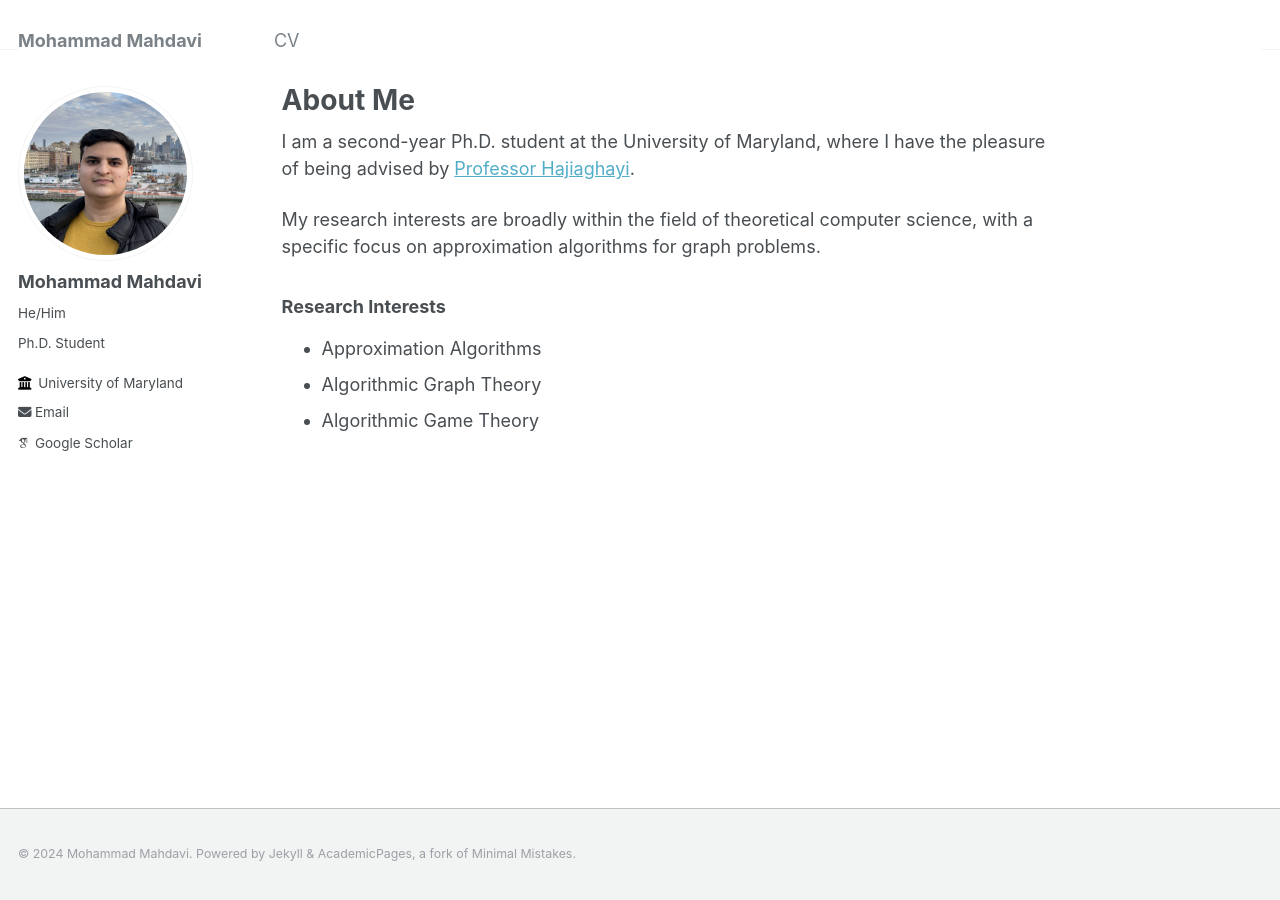
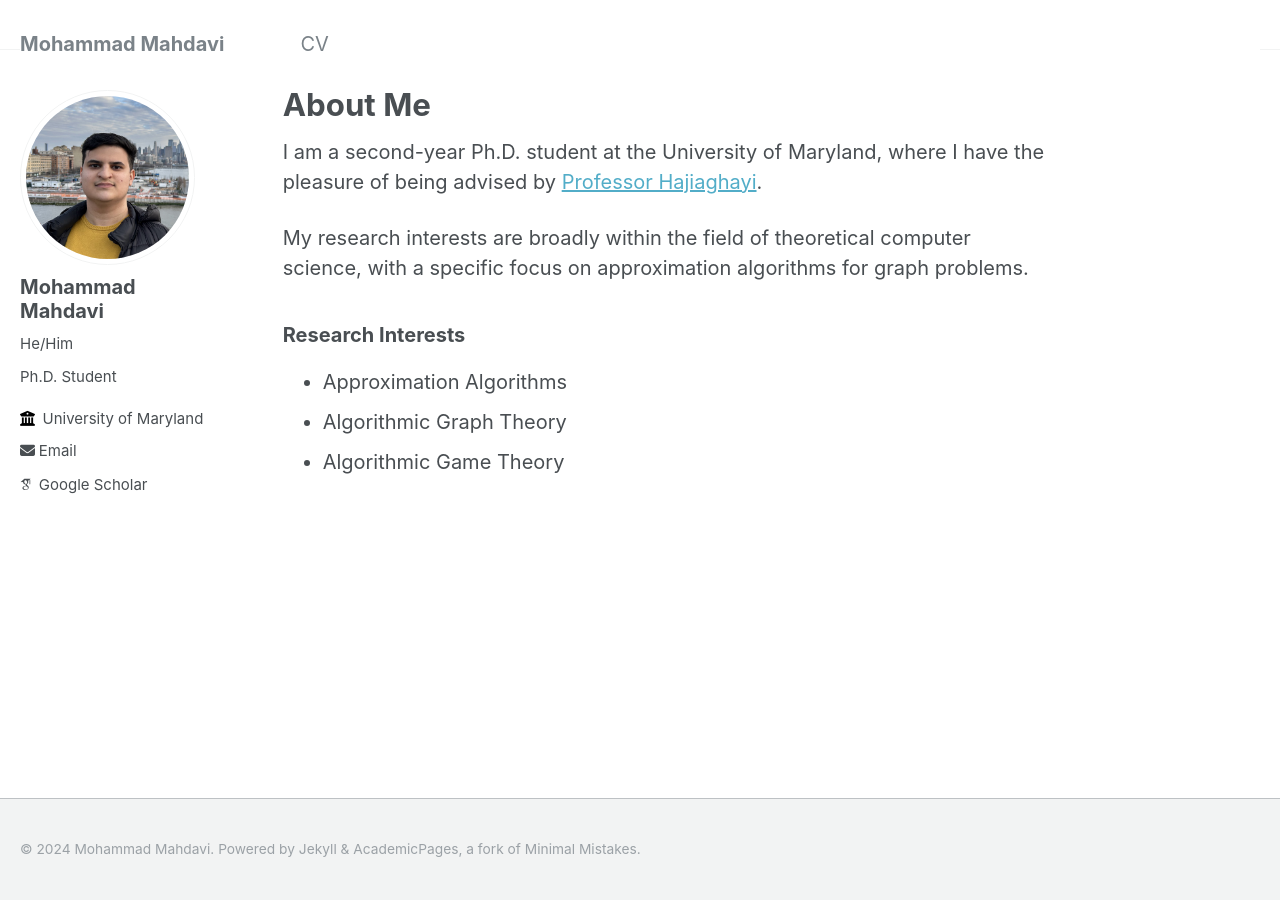
Before and after one commit to mo-ma/mo-ma.github.io, a Jekyll site: the page built from _pages/about.md, in a window 1280 px wide. Built offline with Jekyll 4.4.1, drawn with Linux system fonts in a browser that asks for light colours; some web fonts are replaced.

Commit message:
Update main.scss

```diff
--- a/assets/css/main.scss
+++ b/assets/css/main.scss
@@ -9,7 +9,39 @@
  *  - https://twitter.com/mmistakes
  *
 */
+@font-face {
+  font-family: 'Lora-Medium';
+  src: url('../fonts/Lora-Medium.ttf') format('truetype');
+  font-weight: normal;
+  font-style: normal;
+}
 
+@font-face {
+  font-family: 'Lora-Italic';
+  src: url('../fonts/Lora-Italic.ttf') format('truetype');
+  font-weight: normal;
+  font-style: italic;
+}
+
+@font-face {
+  font-family: 'Lora-Bold';
+  src: url('../fonts/Lora-Bold.ttf') format('truetype');
+  font-weight: bold;
+  font-style: normal;
+}
+
+@font-face {
+  font-family: 'Lora-BoldItalic';
+  src: url('../fonts/Lora-BoldItalic.ttf') format('truetype');
+  font-weight: bold;
+  font-style: italic;
+}
+
+body {
+  font-family: 'Lora-Medium', serif;
+  font-size: 20px;
+  line-height: 1.5;
+}
 @import "vendor/breakpoint/breakpoint"; // media query mixins
 @import "variables";
 @import "mixins";
```
